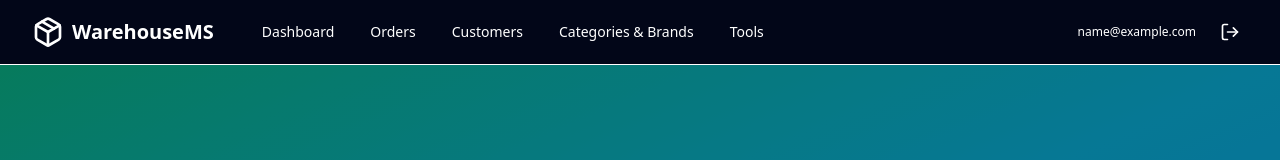
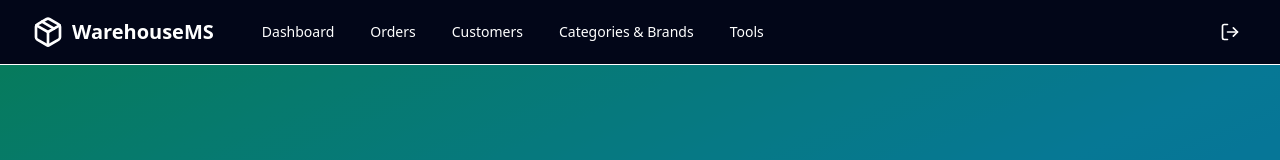
Before and after one commit to shefket-mustafa/WarehouseMS, a React (Vite) app in the folder client/: page / in a window 1280 px wide. Shown: the top 160 px of the page. Built offline with nearby package versions, Linux system fonts and the light colour scheme; no server answers; sample sign-in values are in the browser's storage.

Commit message:
Logout button dynamic rendering fixed

```diff
--- a/client/src/components/Navbar.tsx
+++ b/client/src/components/Navbar.tsx
@@ -48,7 +48,7 @@ const Navbar = () => {
 
           <div className="flex items-center gap-4">
             <div className="text-right">
-              <p className="text-xs text-muted-foreground">{user?.email}</p>
+              <p className="text-xs text-muted-foreground">{user?.companyName}</p>
             </div>
 
               {!user && (
@@ -67,6 +67,7 @@ const Navbar = () => {
               Register
             </Link>
               )}
+              {user && (
             <button
               onClick={logout}
               className="p-2 rounded-md hover:bg-accent text-foreground cursor-pointer hover:text-amber-300 transition-colors"
@@ -74,6 +75,7 @@ const Navbar = () => {
             >
               <FiLogOut className="w-5 h-5" />
             </button>
+              )}
           </div>
         </div>
       </div>
--- a/client/src/pages/Dashboard.tsx
+++ b/client/src/pages/Dashboard.tsx
@@ -70,7 +70,7 @@ const Dashboard = () => {
             </div>
           </div>
 
-          <div className="overflow-y-scroll overflow-x-scroll max-h-80">
+          <div className="overflow-y-scroll overflow-x-scroll">
             <table className="w-full ">
               <thead className="bg-muted border-b border-border">
                 <tr>
```
